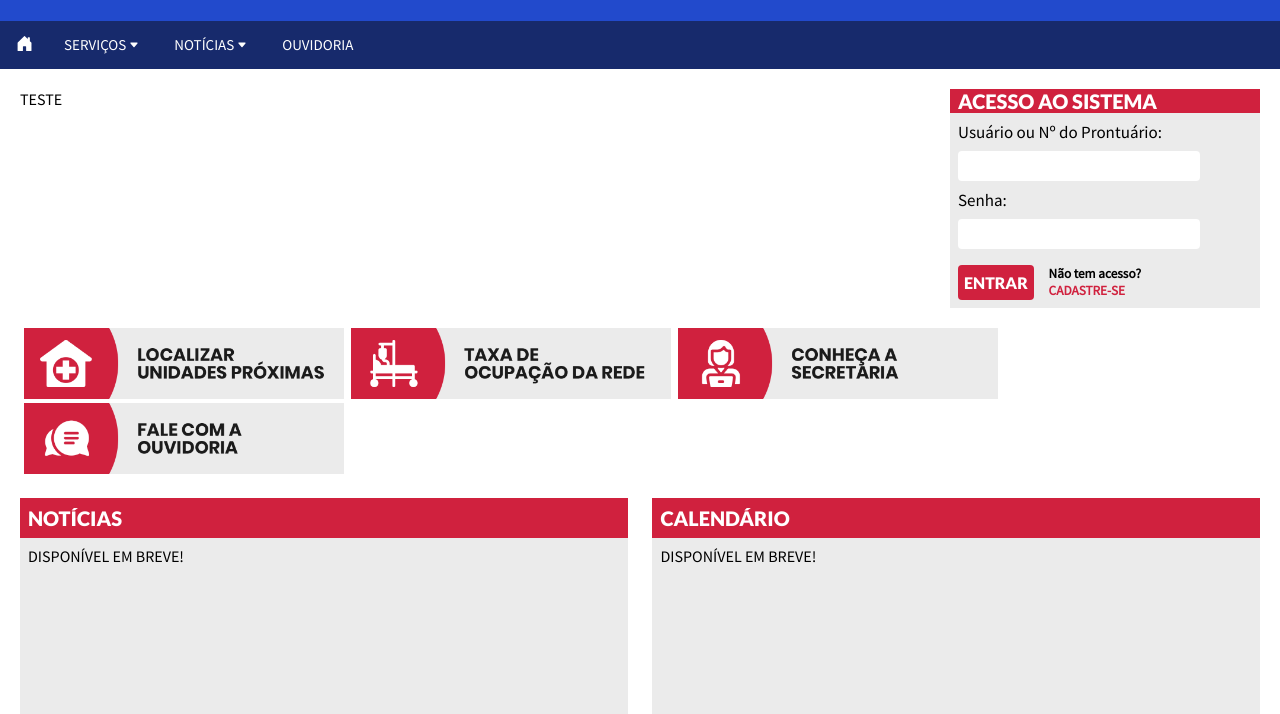
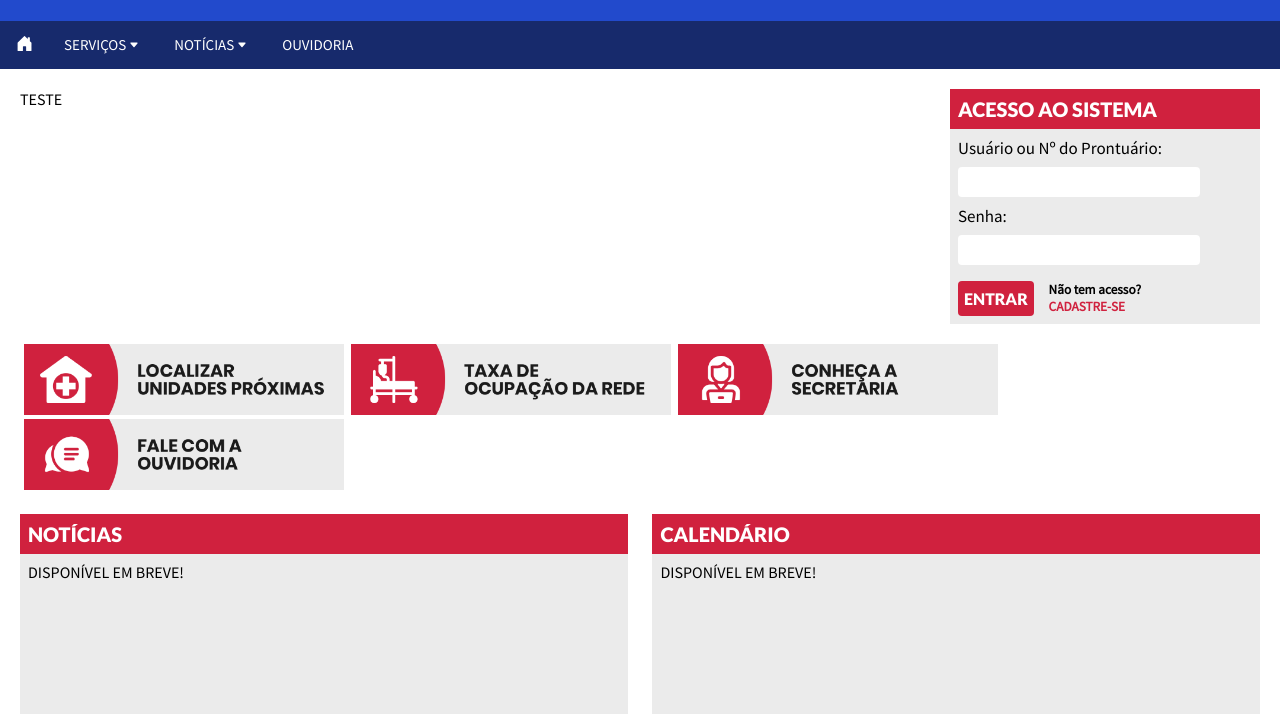
Before and after one commit to kaikerochas/sms, a plain HTML site: page index.html in a window 1280 px wide. Shown: the part 86-800 px from the top of the page. Drawn offline with Linux system fonts and the light colour scheme; files whose address does not match are found by name.

Commit message:
Update css-login-home.css

```diff
--- a/css/home/css-login-home.css
+++ b/css/home/css-login-home.css
@@ -12,7 +12,7 @@
 #barra-login {
     font-family: Lato, sans-serif;
     font-size: 20px;
-    padding-left: 0.5rem;
+    padding: 0.5rem;
     background-color: rgb(208,33,62);
     color: rgb(255,255,255);
 }
```
